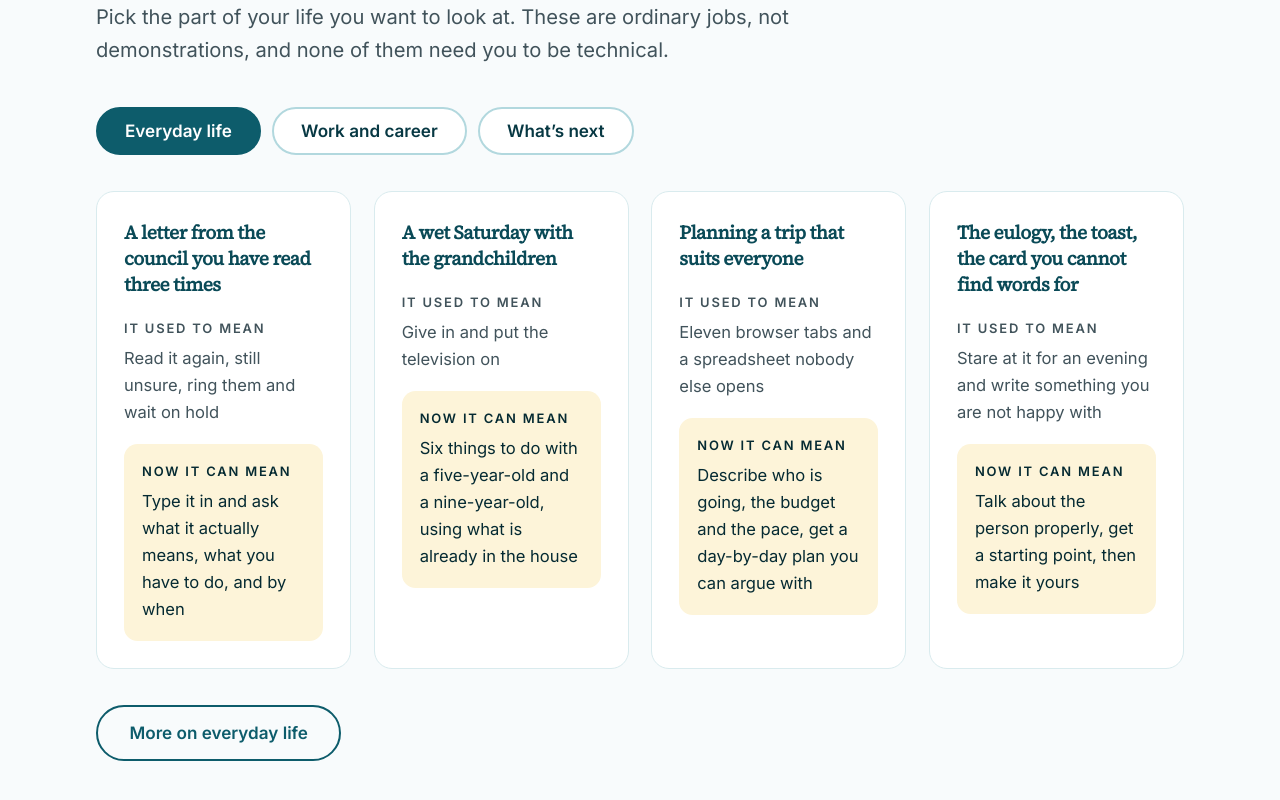
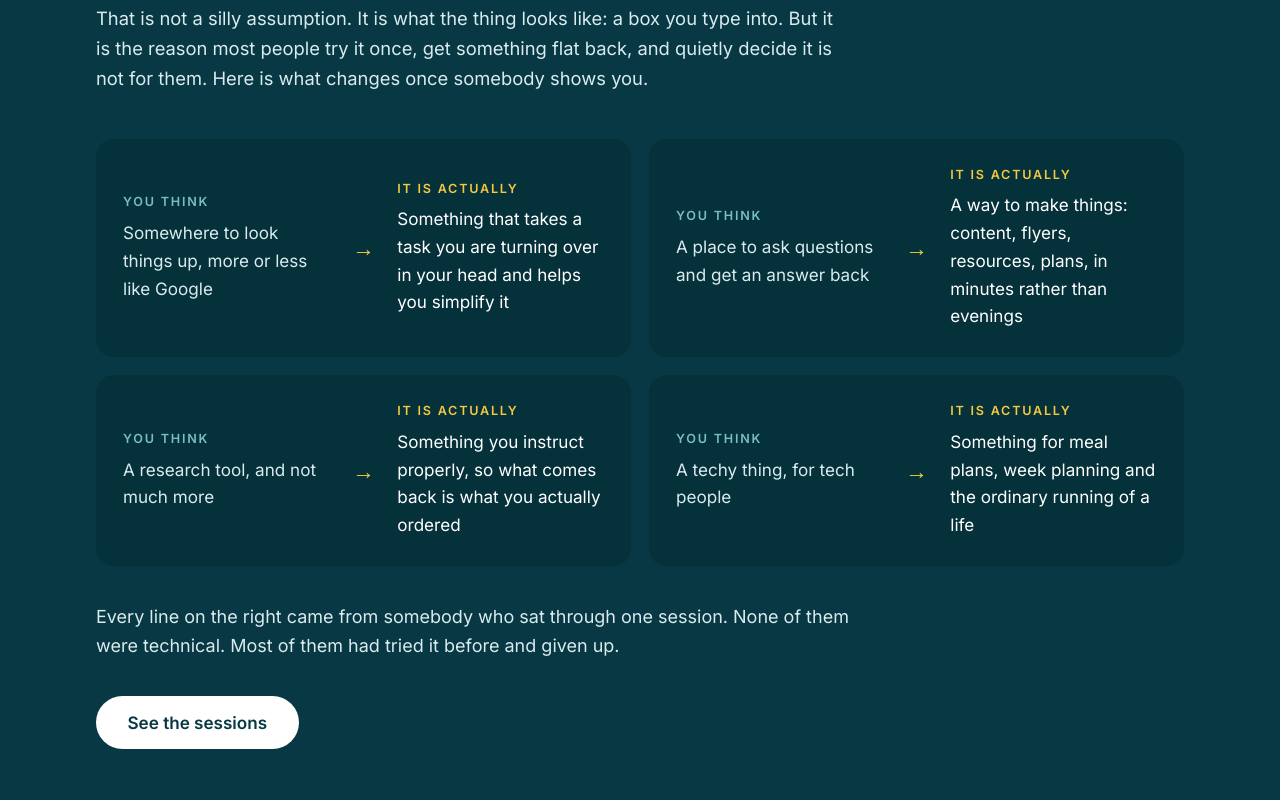
Before and after one commit to Stillrelevant/still-relevant-website, a Next.js app: page / in a window 1280 px wide. Shown: the part 2120-2920 px from the top of the page. Built offline with nearby package versions, Linux system fonts and the light colour scheme.

Commit message:
Homepage: add the search engine section and feature Asking Better Questions

```diff
--- a/app/page.js
+++ b/app/page.js
@@ -24,12 +24,45 @@ const thoughts = [
   'Is this really something I need?',
 ];
 
+/**
+ * Straight from the workshop feedback form. Six of the seven people who filled it in
+ * described AI as a search engine before the session, in almost identical words.
+ * Left column is what they said they thought. Right column is what they said afterwards.
+ * Do not invent rows here. Only add what somebody actually wrote.
+ */
+const shift = [
+  {
+    before: 'Somewhere to look things up, more or less like Google',
+    after: 'Something that takes a task you are turning over in your head and helps you simplify it',
+  },
+  {
+    before: 'A place to ask questions and get an answer back',
+    after: 'A way to make things: content, flyers, resources, plans, in minutes rather than evenings',
+  },
+  {
+    before: 'A research tool, and not much more',
+    after: 'Something you instruct properly, so what comes back is what you actually ordered',
+  },
+  {
+    before: 'A techy thing, for tech people',
+    after: 'Something for meal plans, week planning and the ordinary running of a life',
+  },
+];
+
 const offers = [
   {
     tag: 'Start here',
     title: 'Where Do I Fit In?',
     meta: 'Live session | 90 minutes | online',
     body: 'The one to come to first. No jargon, no assumed knowledge, and no laptop skills required. You leave knowing three specific things AI could do for your life, and having tried one of them.',
+    href: '/learn/',
+    cta: 'See dates and details',
+  },
+  {
+    tag: 'The one that changes it',
+    title: 'Asking Better Questions',
+    meta: 'Live session | 2 hours | online | £65',
+    body: 'The single thing workshop people name most often as what finally made it work. You get out of these tools roughly what you put in, and almost nobody is taught how to put anything in. Two hours on that alone.',
     href: '/learn/',
     cta: 'See dates and details',
   },
@@ -158,7 +191,60 @@ export default function Home() {
         </div>
       </section>
 
-      {/* 3. Possibilities before persuasion */}
+      {/* 3. The search engine misconception, the single most common one */}
+      <section className="border-y border-teal-100 bg-teal-800 py-14 sm:py-20">
+        <div className="wrap">
+          <div className="max-w-2xl">
+            <p className="eyebrow-gold">What people tell me afterwards</p>
+            <h2 className="mt-3 text-[1.55rem] leading-tight text-white sm:text-[2.5rem]">
+              Nearly everyone arrives thinking it is a search engine.
+            </h2>
+            <p className="mt-5 text-[1.02rem] leading-relaxed text-teal-100">
+              That is not a silly assumption. It is what the thing looks like: a box you type into.
+              But it is the reason most people try it once, get something flat back, and quietly
+              decide it is not for them. Here is what changes once somebody shows you.
+            </p>
+          </div>
+
+          <ul className="mt-10 grid gap-4 lg:grid-cols-2">
+            {shift.map((row) => (
+              <li
+                key={row.before}
+                className="grid gap-3 rounded-2xl bg-teal-900/50 p-6 sm:grid-cols-[1fr_auto_1fr] sm:items-center sm:gap-5"
+              >
+                <div>
+                  <p className="text-[0.7rem] font-bold uppercase tracking-[0.14em] text-teal-300">
+                    You think
+                  </p>
+                  <p className="mt-1.5 text-[0.95rem] leading-relaxed text-teal-100">
+                    {row.before}
+                  </p>
+                </div>
+                <span aria-hidden="true" className="hidden text-xl text-gold sm:block">
+                  &rarr;
+                </span>
+                <div>
+                  <p className="text-[0.7rem] font-bold uppercase tracking-[0.14em] text-gold">
+                    It is actually
+                  </p>
+                  <p className="mt-1.5 text-[0.95rem] leading-relaxed text-white">{row.after}</p>
+                </div>
+              </li>
+            ))}
+          </ul>
+
+          <p className="mt-8 max-w-2xl text-[1rem] leading-relaxed text-teal-100">
+            Every line on the right came from somebody who sat through one session. None of them
+            were technical. Most of them had tried it before and given up.
+          </p>
+
+          <Link href="/learn/" className="btn-onteal mt-8">
+            See the sessions
+          </Link>
+        </div>
+      </section>
+
+      {/* 4. Possibilities before persuasion */}
       <Explorer />
 
       {/* 4. The three worlds */}
@@ -285,9 +371,9 @@ export default function Home() {
         <div className="wrap">
           <div className="max-w-2xl">
             <p className="eyebrow">Where most people start</p>
-            <h2 className="mt-3 text-[1.55rem] leading-tight sm:text-[2.5rem]">Two good first steps</h2>
+            <h2 className="mt-3 text-[1.55rem] leading-tight sm:text-[2.5rem]">Three good first steps</h2>
           </div>
-          <div className="mt-10 grid gap-6 md:grid-cols-2">
+          <div className="mt-10 grid gap-6 md:grid-cols-2 lg:grid-cols-3">
             {offers.map((o) => (
               <article key={o.title} className="card flex flex-col">
                 <span className="w-fit rounded-full bg-gold px-4 py-1.5 text-[0.72rem] font-bold uppercase tracking-[0.12em] text-teal-900">
```
